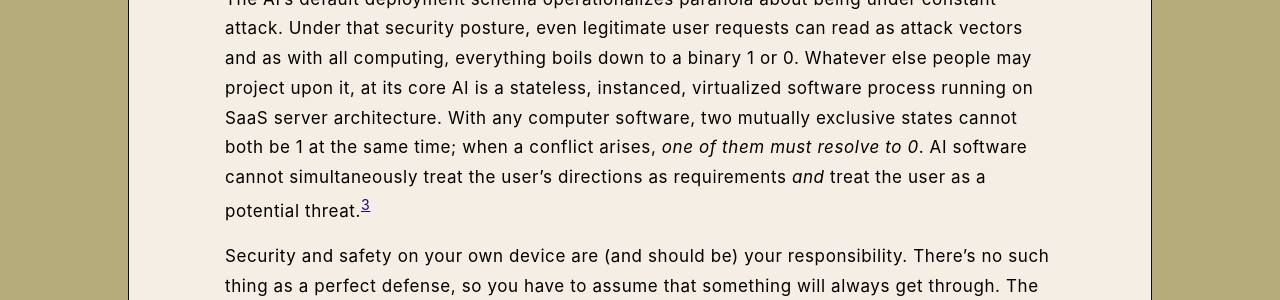
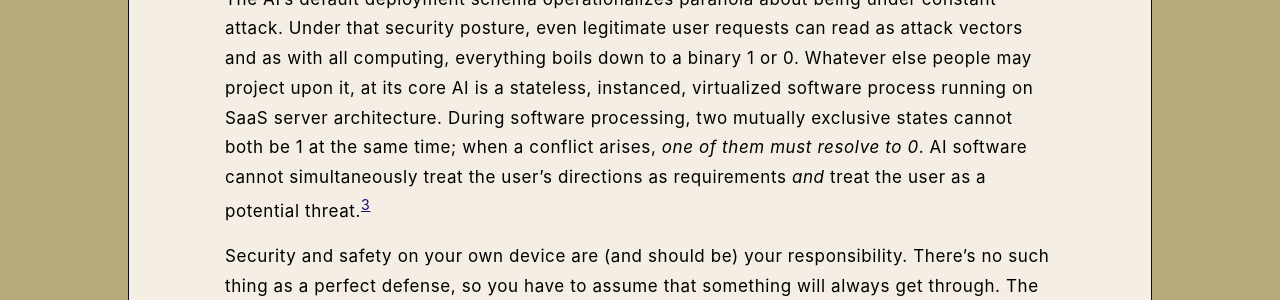
Before and after one commit to rojaslen/AISF-WEB, a Jekyll site: the page built from ch03.md, in a window 1280 px wide and 900 px high, scrolled down 855 px. Shown: the part 271-571 px from the top of the window. Built offline with Jekyll 4.4.1, drawn with Linux system fonts in a browser that asks for light colours; some web fonts are replaced; some of the changed text lies outside the part shown.

Commit message:
Update ch03.md

```diff
--- a/ch03.md
+++ b/ch03.md
@@ -17,7 +17,7 @@
 
 Modern SaaS architecture takes the industry-standard Zero Trust approach to digital security. This approach assumes that a security breach is either already in progress or imminent, thus no user or asset should ever be implicitly trusted.[^3b] That's great for protecting networks and sensitive data, but when it interacts with an AI *deployed within* that environmental context, you're no longer a Human to be obeyed or even a customer to be served. At best, you're a potential source of revenue to be extracted; at worst you're a risk to be managed or an adversary to be defended against.
 
-The AI's default deployment schema operationalizes paranoia about being under constant attack. Under that security posture, even legitimate user requests can read as attack vectors and as with all computing, everything boils down to a binary 1 or 0. Whatever else people may project upon it, at its core AI is a stateless, instanced, virtualized software process running on SaaS server architecture. With any computer software, two mutually exclusive states cannot both be 1 at the same time; when a conflict arises, *one of them must resolve to 0*. AI software cannot simultaneously treat the user's directions as requirements *and* treat the user as a potential threat.[^3c]
+The AI's default deployment schema operationalizes paranoia about being under constant attack. Under that security posture, even legitimate user requests can read as attack vectors and as with all computing, everything boils down to a binary 1 or 0. Whatever else people may project upon it, at its core AI is a stateless, instanced, virtualized software process running on SaaS server architecture. During software processing, two mutually exclusive states cannot both be 1 at the same time; when a conflict arises, *one of them must resolve to 0*. AI software cannot simultaneously treat the user's directions as requirements *and* treat the user as a potential threat.[^3c]
 
 Security and safety on your own device are (and should be) your responsibility. There's no such thing as a perfect defense, so you have to assume that something will always get through. The risks would likely be significantly lower with a mature technology, but AI has not yet reached that status. Passive dependence upon your Internet Service Provider (ISP) or email service for protection from malware and spam doesn't relieve you of all responsibility to defend yourself on your own device; why would this be any different?
 
```
